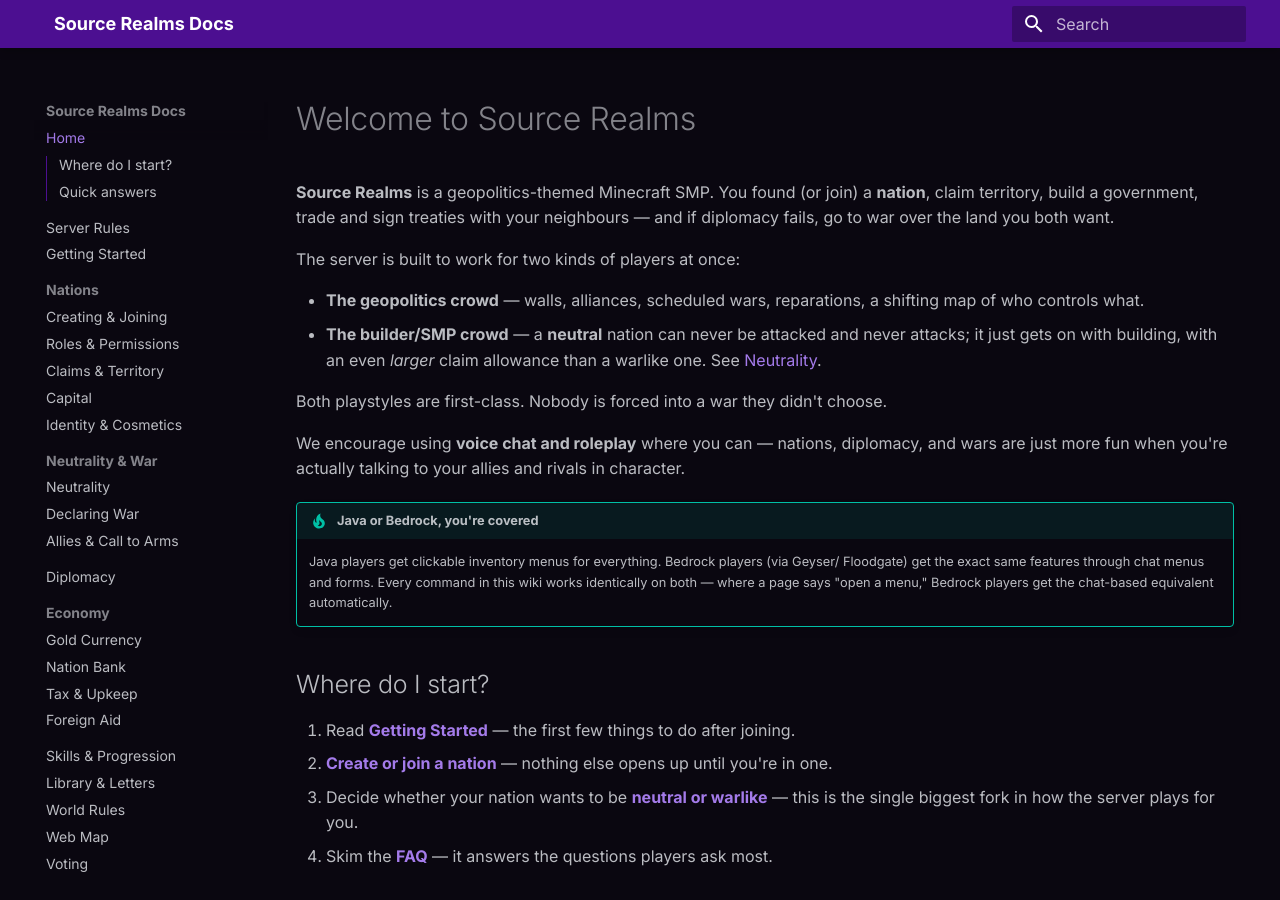
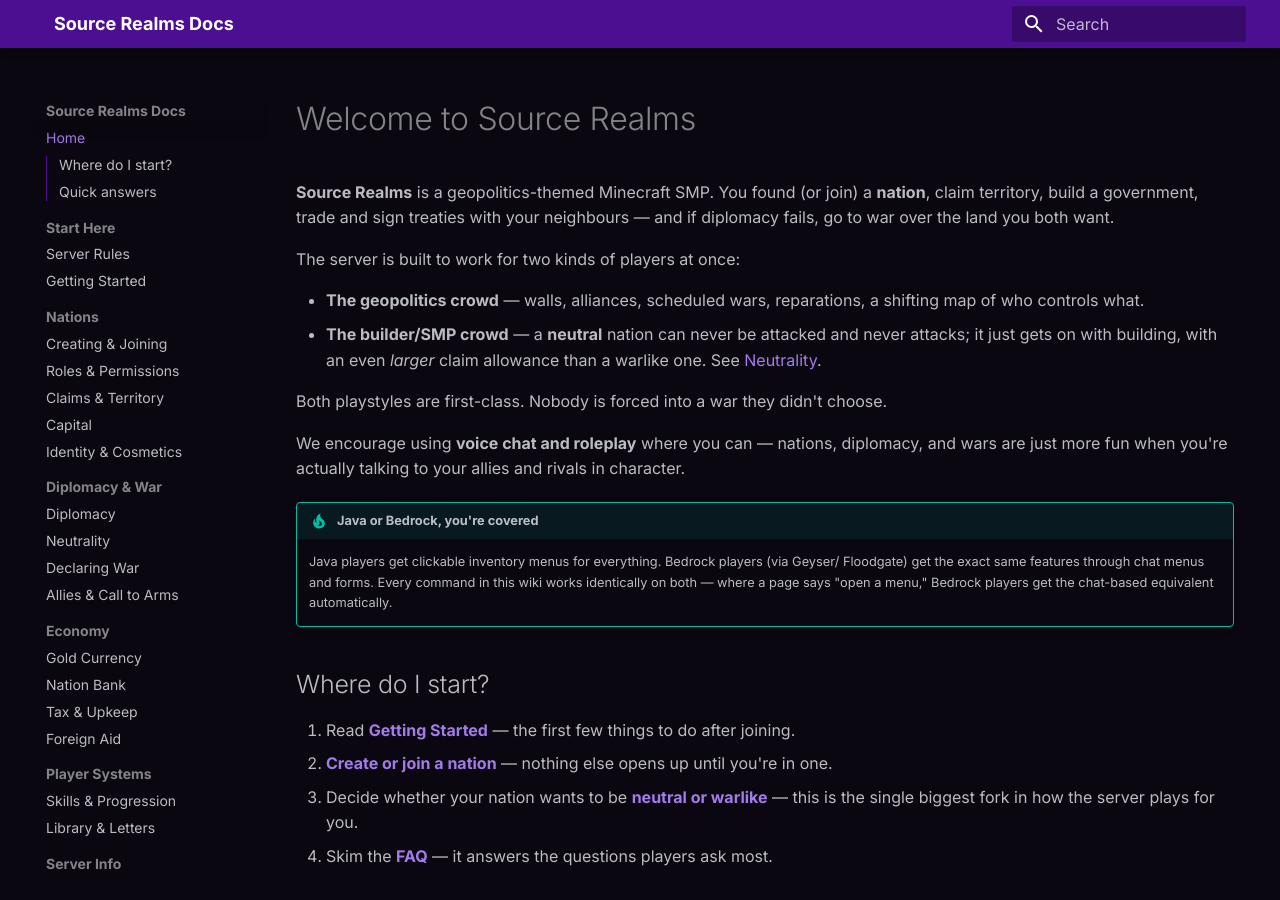
Before and after one commit to SourceRealms/sourcerealms-docs, an MkDocs documentation site: the page built from docs/index.md, in a window 1280 px wide and 900 px high. Built offline with MkDocs 1.6.1 and Material for MkDocs 9.7.7, drawn with Linux system fonts in a browser that asks for light colours.

Commit message:
Group all standalone pages under sections (Start Here, Diplomacy & War, Player Systems, Server Info, Reference+FAQ)

```diff
--- a/mkdocs.yml
+++ b/mkdocs.yml
@@ -42,30 +42,33 @@ extra_css:
 
 nav:
   - Home: index.md
-  - Server Rules: server-rules.md
-  - Getting Started: getting-started.md
+  - Start Here:
+      - Server Rules: server-rules.md
+      - Getting Started: getting-started.md
   - Nations:
       - Creating & Joining: nations/creating-joining.md
       - Roles & Permissions: nations/roles-permissions.md
       - Claims & Territory: nations/claims-territory.md
       - Capital: nations/capital.md
       - Identity & Cosmetics: nations/identity-cosmetics.md
-  - Neutrality & War:
+  - Diplomacy & War:
+      - Diplomacy: diplomacy.md
       - Neutrality: war/neutrality.md
       - Declaring War: war/overview.md
       - Allies & Call to Arms: war/allies.md
-  - Diplomacy: diplomacy.md
   - Economy:
       - Gold Currency: economy/gold.md
       - Nation Bank: economy/bank.md
       - Tax & Upkeep: economy/tax-upkeep.md
       - Foreign Aid: economy/aid.md
-  - Skills & Progression: skills.md
-  - Library & Letters: letters.md
-  - World Rules: world-rules.md
-  - Web Map: web-map.md
-  - Voting: voting.md
+  - Player Systems:
+      - Skills & Progression: skills.md
+      - Library & Letters: letters.md
+  - Server Info:
+      - World Rules: world-rules.md
+      - Web Map: web-map.md
+      - Voting: voting.md
   - Reference:
       - Command Reference: reference/commands.md
       - Permissions Reference: reference/permissions.md
-  - FAQ: faq.md
+      - FAQ: faq.md
```
